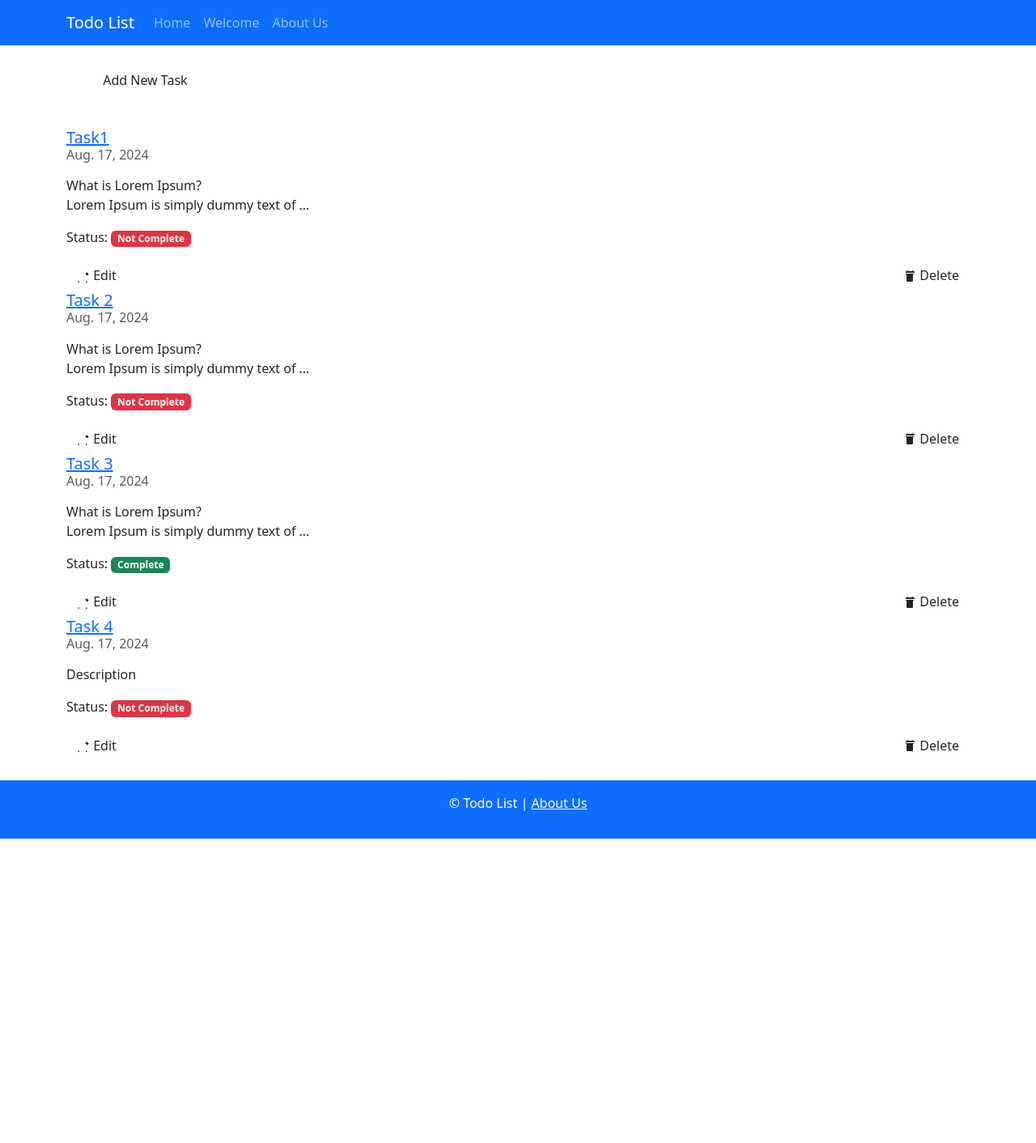
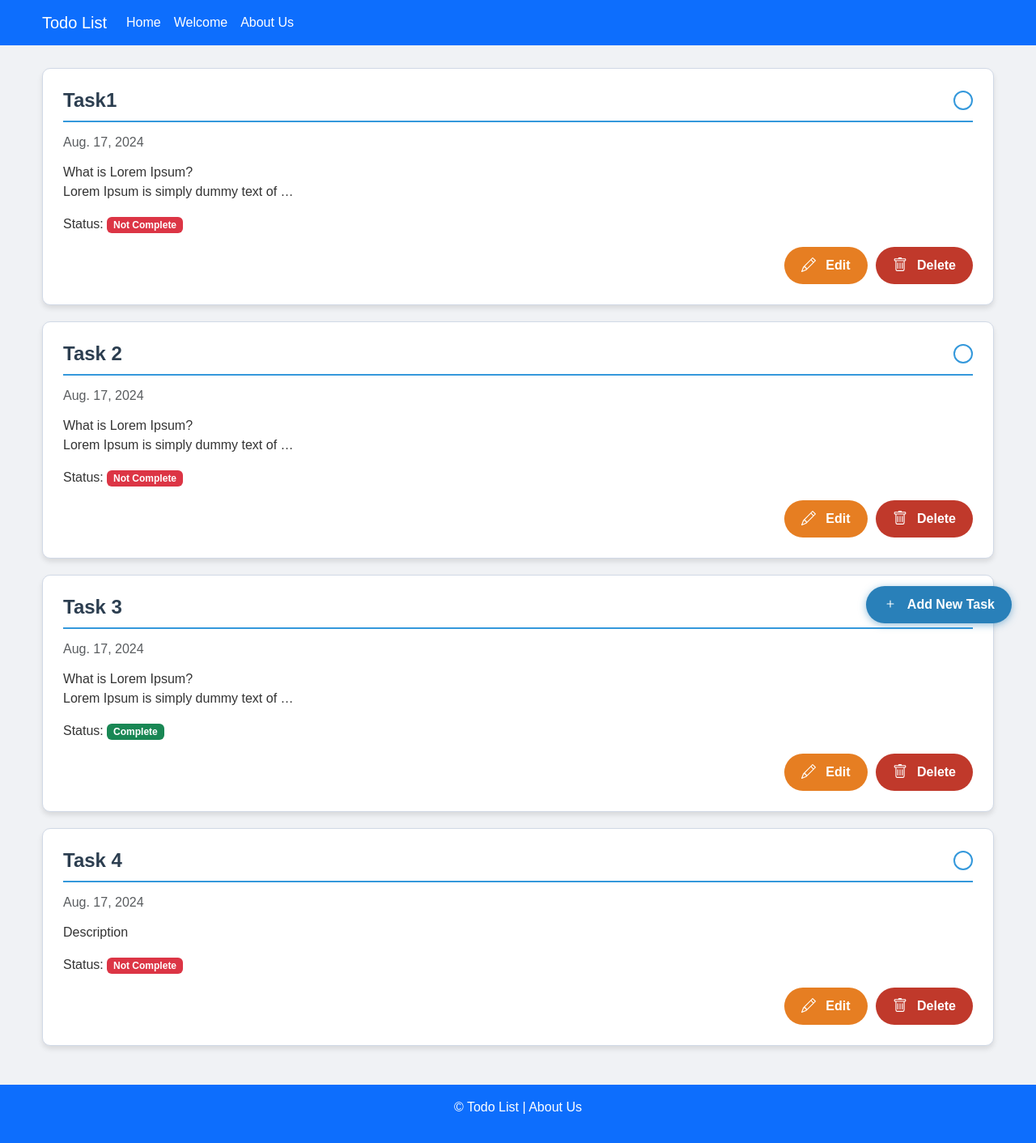
Before and after one commit to nameisalfio/Django_todo_list, a Django app: page /tasks/ in a window 1280 px wide. Shown: the whole page at 81% size. Before the commit the page ends 1036 px from the top, so only its background shows below. Run offline with Django 5.2, Linux system fonts and the light colour scheme; data comes from the database, SQL or seed files in the repository.

Commit message:
Improved CSS

```diff
--- /dev/null
+++ b/todo_list/static/css/style.css
@@ -0,0 +1,254 @@
+/* Custom CSS for Django Todo List App */
+
+/* General Styles */
+body {
+    font-family: 'Arial', sans-serif;
+    background-color: #f0f2f5;
+    color: #333;
+    padding-top: 60px;
+    min-height: 100vh;
+    display: flex;
+    flex-direction: column;
+}
+
+.container {
+    max-width: 1200px;
+    margin: 0 auto;
+    flex: 1 0 auto;
+}
+
+/* Navbar Styles */
+.navbar {
+    background-color: #0056b3;
+    position: fixed;
+    top: 0;
+    left: 0;
+    right: 0;
+    z-index: 1030;
+}
+
+.navbar-brand, .nav-link {
+    color: #ffffff !important;
+    text-decoration: none;
+}
+
+.navbar-brand:hover, .nav-link:hover {
+    color: #f8f9fa !important;
+}
+
+/* Main Content Styles */
+.main-content {
+    margin-bottom: 60px;
+}
+
+/* Task Card Styles */
+.task-card {
+    background-color: #ffffff;
+    border: 1px solid #d1d9e6;
+    border-radius: 10px;
+    margin-bottom: 20px;
+    box-shadow: 0 4px 6px rgba(0, 0, 0, 0.1);
+    transition: transform 0.3s ease, box-shadow 0.3s ease;
+}
+
+.task-card:hover {
+    transform: translateY(-5px);
+    box-shadow: 0 6px 12px rgba(0, 0, 0, 0.15);
+}
+
+.card-body {
+    padding: 25px;
+}
+
+.card-title {
+    font-size: 1.5rem;
+    font-weight: 700;
+    color: #2c3e50;
+    margin-bottom: 15px;
+    border-bottom: 2px solid #3498db;
+    padding-bottom: 10px;
+    display: flex;
+    justify-content: space-between;
+    align-items: center;
+}
+
+.card-title a {
+    color: #2c3e50;
+    text-decoration: none;
+    transition: color 0.3s ease;
+}
+
+.card-title a:hover {
+    color: #3498db;
+}
+
+.card-subtitle {
+    font-size: 1rem;
+    color: #7f8c8d;
+    margin-bottom: 15px;
+}
+
+/* Task Status Checkbox */
+.task-status {
+    display: inline-block;
+    width: 24px;
+    height: 24px;
+    border: 2px solid #3498db;
+    border-radius: 50%;
+    cursor: pointer;
+    transition: all 0.3s ease;
+    flex-shrink: 0;
+    margin-left: 15px;
+}
+
+.task-status.completed {
+    background-color: #2ecc71;
+    border-color: #2ecc71;
+}
+
+.task-status.completed::after {
+    content: '\2714';
+    color: white;
+    display: flex;
+    justify-content: center;
+    align-items: center;
+    height: 100%;
+    font-size: 16px;
+}
+
+/* Button Styles */
+.btn {
+    border-radius: 25px;
+    padding: 10px 20px;
+    font-weight: bold;
+    transition: all 0.3s ease;
+    text-decoration: none;
+}
+
+.btn-add {
+    background-color: #2980b9;
+    color: #ffffff;
+    position: fixed;
+    bottom: 30px;
+    right: 30px;
+    z-index: 1000;
+    box-shadow: 0 2px 10px rgba(41, 128, 185, 0.5);
+}
+
+.btn-add:hover {
+    background-color: #2c3e50;
+    transform: scale(1.05);
+}
+
+.btn-edit {
+    background-color: #e67e22;
+    color: #ffffff;
+    margin-right: 10px;
+}
+
+.btn-edit:hover {
+    background-color: #d35400;
+}
+
+.btn-delete {
+    background-color: #c0392b;
+    color: #ffffff;
+}
+
+.btn-delete:hover {
+    background-color: #a93226;
+}
+
+/* SVG Icon Styles */
+.btn svg {
+    width: 18px;
+    height: 18px;
+    margin-right: 8px;
+    vertical-align: text-bottom;
+}
+
+/* Footer Styles */
+.footer {
+    background-color: #2c3e50;
+    color: #ecf0f1;
+    padding: 15px 0;
+    flex-shrink: 0;
+    width: 100%;
+}
+
+.footer a {
+    color: #3498db;
+    text-decoration: none;
+    transition: color 0.3s ease;
+}
+
+.footer a:hover {
+    color: #2980b9;
+}
+
+/* Welcome Page Styles */
+.welcome-container {
+    text-align: center;
+    padding: 50px 0;
+}
+
+.welcome-title {
+    font-size: 3rem;
+    color: #2c3e50;
+    margin-bottom: 30px;
+}
+
+.welcome-text {
+    font-size: 1.2rem;
+    color: #34495e;
+    margin-bottom: 40px;
+}
+
+/* User Testimonials */
+.testimonial {
+    margin-bottom: 30px;
+}
+
+.testimonial blockquote {
+    font-style: italic;
+    background-color: #ecf0f1;
+    border-left: 5px solid #3498db;
+    margin: 0 0 20px;
+    padding: 20px;
+    border-radius: 5px;
+}
+
+.testimonial cite {
+    display: block;
+    text-align: right;
+    margin-top: 10px;
+    font-style: normal;
+    font-weight: bold;
+    color: #2c3e50;
+}
+
+/* Responsive Adjustments */
+@media (max-width: 768px) {
+    .btn-add {
+        bottom: 20px;
+        right: 20px;
+    }
+
+    .welcome-title {
+        font-size: 2.5rem;
+    }
+
+    .welcome-text {
+        font-size: 1rem;
+    }
+}
+
+/* Link Styles */
+a {
+    text-decoration: none;
+    color: inherit;
+}
+
+a:hover {
+    color: #3498db;
+}
--- a/todo_list/templates/tasks_list.html
+++ b/todo_list/templates/tasks_list.html
@@ -5,18 +5,14 @@
 {% block header %}Tasks List{% endblock %}
 
 {% block content %}
-    <div class="container mb-4">
-        <a href="{% url 'task_create' %}" class="btn btn-add mb-3">
-            <svg xmlns="http://www.w3.org/2000/svg" width="16" height="16" fill="currentColor" class="bi bi-plus" viewBox="0 0 16 16">
-                <path d="M8 1v14M1 8h14"/>
-            </svg> Add New Task
-        </a>
-    </div>
     <div class="task-container">
         {% for task in tasks %}
         <div class="task-card">
             <div class="card-body">
-                <h5 class="card-title"><a href="{{ task.get_absolute_url }}">{{ task.title }}</a></h5>
+                <h3 class="card-title">
+                    <a href="{% url 'task_detail' task.id %}">{{ task.title }}</a>
+                    <span class="task-status {% if task.complete %}completed{% endif %}"></span>
+                </h3>
                 <h6 class="card-subtitle mb-2 text-muted">{{ task.date }}</h6>
                 <p class="card-text">{{ task.description | safe | linebreaks | truncatewords:10 }}</p>
                 <p>Status:
@@ -26,16 +22,17 @@
                         <span class="badge bg-danger">Not Complete</span>
                     {% endif %}
                 </p>
-                <div class="d-flex justify-content-between">
-                    <a href="{% url 'task_update' task.pk %}" class="btn btn-edit">
+                <div class="task-actions d-flex justify-content-end mt-3">
+                    <a href="{% url 'task_update' task.pk %}" class="btn btn-edit mr-2">
                         <svg xmlns="http://www.w3.org/2000/svg" width="16" height="16" fill="currentColor" class="bi bi-pencil" viewBox="0 0 16 16">
-                            <path d="M12.146 2.854a.5.5 0 0 1 .708 0l1.5 1.5a.5.5 0 0 1 0 .708l-1.5 1.5-2.5-2.5 1.5-1.5zM1.5 13.5V15h1.5v-1.5h8V15h1.5v-1.5H1.5z"/>
+                            <path d="M12.146.146a.5.5 0 0 1 .708 0l3 3a.5.5 0 0 1 0 .708l-10 10a.5.5 0 0 1-.168.11l-5 2a.5.5 0 0 1-.65-.65l2-5a.5.5 0 0 1 .11-.168l10-10zM11.207 2.5 13.5 4.793 14.793 3.5 12.5 1.207 11.207 2.5zm1.586 3L10.5 3.207 4 9.707V10h.5a.5.5 0 0 1 .5.5v.5h.5a.5.5 0 0 1 .5.5v.5h.293l6.5-6.5zm-9.761 5.175-.106.106-1.528 3.821 3.821-1.528.106-.106A.5.5 0 0 1 5 12.5V12h-.5a.5.5 0 0 1-.5-.5V11h-.5a.5.5 0 0 1-.468-.325z"/>
                         </svg>
                         Edit
                     </a>
                     <a href="{% url 'task_delete' task.pk %}" class="btn btn-delete">
                         <svg xmlns="http://www.w3.org/2000/svg" width="16" height="16" fill="currentColor" class="bi bi-trash" viewBox="0 0 16 16">
-                            <path d="M5.5 0a.5.5 0 0 1 .5.5V1h5V.5a.5.5 0 0 1 1 0V1h1a1 1 0 0 1 1 1v1h-11V2a1 1 0 0 1 1-1h1V.5a.5.5 0 0 1 .5-.5zM3 4h10v1H3V4zM4 5v8a1 1 0 0 0 1 1h6a1 1 0 0 0 1-1V5H4z"/>
+                            <path d="M5.5 5.5A.5.5 0 0 1 6 6v6a.5.5 0 0 1-1 0V6a.5.5 0 0 1 .5-.5zm2.5 0a.5.5 0 0 1 .5.5v6a.5.5 0 0 1-1 0V6a.5.5 0 0 1 .5-.5zm3 .5a.5.5 0 0 0-1 0v6a.5.5 0 0 0 1 0V6z"/>
+                            <path fill-rule="evenodd" d="M14.5 3a1 1 0 0 1-1 1H13v9a2 2 0 0 1-2 2H5a2 2 0 0 1-2-2V4h-.5a1 1 0 0 1-1-1V2a1 1 0 0 1 1-1H6a1 1 0 0 1 1-1h2a1 1 0 0 1 1 1h3.5a1 1 0 0 1 1 1v1zM4.118 4 4 4.059V13a1 1 0 0 0 1 1h6a1 1 0 0 0 1-1V4.059L11.882 4H4.118zM2.5 3V2h11v1h-11z"/>
                         </svg>
                         Delete
                     </a>
@@ -43,5 +40,13 @@
             </div>
         </div>
         {% endfor %}
+        <div class="container mb-4">
+           <a href="{% url 'task_create' %}" class="btn btn-add">
+                <svg xmlns="http://www.w3.org/2000/svg" width="16" height="16" fill="currentColor" class="bi bi-plus" viewBox="0 0 16 16">
+                    <path d="M8 4a.5.5 0 0 1 .5.5v3h3a.5.5 0 0 1 0 1h-3v3a.5.5 0 0 1-1 0v-3h-3a.5.5 0 0 1 0-1h3v-3A.5.5 0 0 1 8 4z"/>
+                </svg>
+                Add New Task
+            </a>
+        </div>
     </div>
 {% endblock %}
```
Also changed, not shown: todo_list/templates/about.html (+7 -7 lines), 1 other file.
